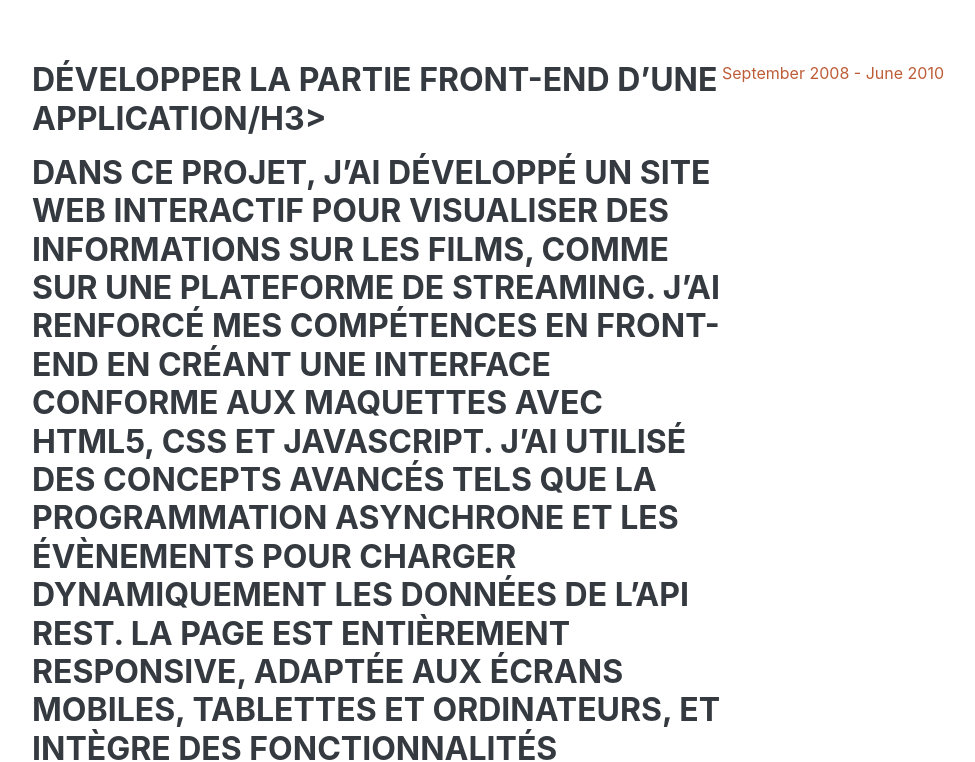
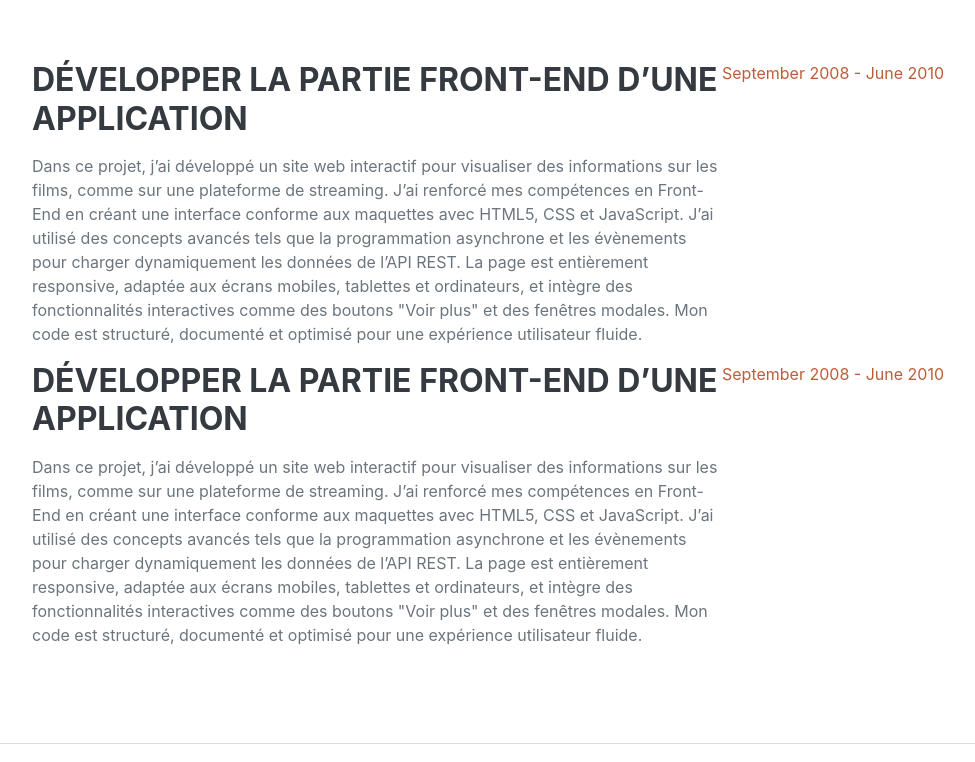
Before and after one commit to AnsiLema/ansilema.github.io, a plain HTML site: page index.html in a window 1280 px wide. Shown: the part 1931-2693 px from the top of the page, without its empty margins (288-1263 px from the left). Drawn offline with nearby package versions, Linux system fonts and the light colour scheme; a web font is replaced by a local one.

Commit message:
Update section IDs and fix markup errors in index.html
Updated "about" and "experience" section IDs to "apropos" and "projets" for consistency with French naming. Fixed a missing closing tag in an `<h3>` element and added a detailed project description for better clarity and user engagement.

```diff
--- a/index.html
+++ b/index.html
@@ -25,8 +25,8 @@
             <button class="navbar-toggler" type="button" data-bs-toggle="collapse" data-bs-target="#navbarResponsive" aria-controls="navbarResponsive" aria-expanded="false" aria-label="Toggle navigation"><span class="navbar-toggler-icon"></span></button>
             <div class="collapse navbar-collapse" id="navbarResponsive">
                 <ul class="navbar-nav">
-                    <li class="nav-item"><a class="nav-link js-scroll-trigger" href="#about">À propos</a></li>
-                    <li class="nav-item"><a class="nav-link js-scroll-trigger" href="#experience">Projets</a></li>
+                    <li class="nav-item"><a class="nav-link js-scroll-trigger" href="#apropos">À propos</a></li>
+                    <li class="nav-item"><a class="nav-link js-scroll-trigger" href="#projets">Projets</a></li>
                     <li class="nav-item"><a class="nav-link js-scroll-trigger" href="#education">Education</a></li>
                     <li class="nav-item"><a class="nav-link js-scroll-trigger" href="#skills">Skills</a></li>
                     <li class="nav-item"><a class="nav-link js-scroll-trigger" href="#interests">Interests</a></li>
@@ -37,7 +37,7 @@
         <!-- Page Content-->
         <div class="container-fluid p-0">
             <!-- À propos -->
-            <section class="resume-section" id="about">
+            <section class="resume-section" id="apropos">
                 <div class="resume-section-content">
                     <h1 class="mb-0">
                         A'nsi
@@ -110,7 +110,23 @@
                     </div>
                     <div class="d-flex flex-column flex-md-row justify-content-between">
                         <div class="flex-grow-1">
-                            <h3 class="mb-0">Développer la partie front-end d’une application/h3>
+                            <h3 class="mb-0">Développer la partie front-end d’une application</h3>
+                            <div class="subheading mb-3"></div>
+                            <p>Dans ce projet, j’ai développé un site web interactif pour visualiser des informations
+                                sur les films, comme sur une plateforme de streaming.
+                                J’ai renforcé mes compétences en Front-End en créant une interface conforme
+                                aux maquettes avec HTML5, CSS et JavaScript. J’ai utilisé des concepts avancés
+                                tels que la programmation asynchrone et les évènements pour charger dynamiquement
+                                les données de l’API REST. La page est entièrement responsive,
+                                adaptée aux écrans mobiles, tablettes et ordinateurs, et intègre des
+                                fonctionnalités interactives comme des boutons "Voir plus" et des fenêtres modales.
+                                Mon code est structuré, documenté et optimisé pour une expérience utilisateur fluide.</p>
+                        </div>
+                        <div class="flex-shrink-0"><span class="text-primary">September 2008 - June 2010</span></div>
+                    </div>
+                    <div class="d-flex flex-column flex-md-row justify-content-between">
+                        <div class="flex-grow-1">
+                            <h3 class="mb-0">Développer la partie front-end d’une application</h3>
                             <div class="subheading mb-3"></div>
                             <p>Dans ce projet, j’ai développé un site web interactif pour visualiser des informations
                                 sur les films, comme sur une plateforme de streaming.
```
